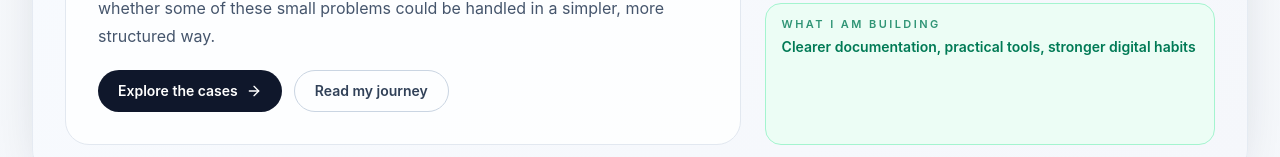
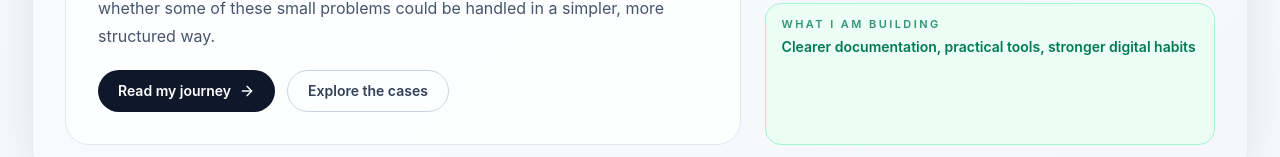
Before and after one commit to AhmadPijar/my-portofolio, a React (Vite) app: page /#/ in a window 1280 px wide. Shown: the part 626-783 px from the top of the page. Built offline with nearby package versions, Linux system fonts and the light colour scheme.

Commit message:
swap button

```diff
--- a/src/newSection/HomeSection.jsx
+++ b/src/newSection/HomeSection.jsx
@@ -33,11 +33,11 @@ const HomeSection = () => {
               structured way.
             </p>
             <div className="flex flex-wrap gap-3">
-              <button onClick={() => navigate('/projects')} className="inline-flex items-center gap-2 rounded-full bg-slate-900 px-5 py-2.5 text-sm font-semibold text-white transition hover:bg-slate-700">
-                Explore the cases <ArrowRight size={16} />
+              <button onClick={() => navigate('/about')} className="inline-flex items-center gap-2 rounded-full bg-slate-900 px-5 py-2.5 text-sm font-semibold text-white transition hover:bg-slate-700">
+                Read my journey <ArrowRight size={16} />
               </button>
-              <button onClick={() => navigate('/about')} className="rounded-full border border-slate-300 px-5 py-2.5 text-sm font-semibold text-slate-700 transition hover:bg-slate-100">
-                Read my journey
+              <button onClick={() => navigate('/projects')} className="rounded-full border border-slate-300 px-5 py-2.5 text-sm font-semibold text-slate-700 transition hover:bg-slate-100">
+                Explore the cases
               </button>
             </div>
           </div>
```
